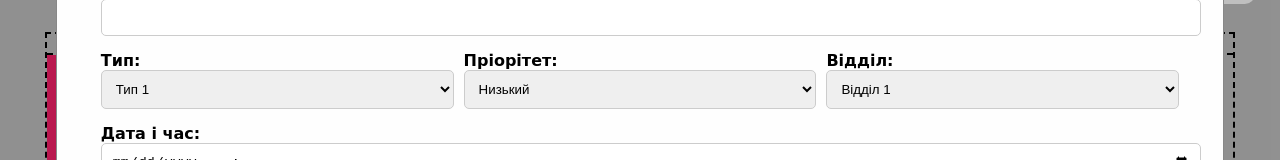
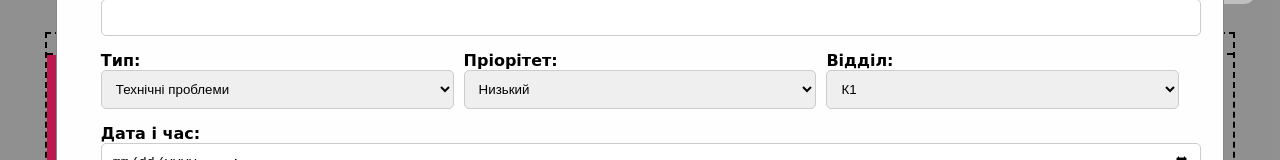
Before and after one commit to AnHawk/CRMTech.gitgub.io, a plain HTML site: page blocks/mainpage.html in a window 1280 px wide. Both pictures are taken after a click on the button "Add Task". Shown: the part 166-326 px from the top of the page. Drawn offline with Linux system fonts and the light colour scheme; no server answers; a web font is replaced by a local one.

Commit message:
Fetch
Типи та відділи

```diff
--- a/blocks/mainpage.html
+++ b/blocks/mainpage.html
@@ -61,9 +61,11 @@
                                 <div style="flex: 1; margin-right: 10px;">
                                     <label for="type" class="form-label">Тип:</label>
                                     <select id="type" class="select">
-                                        <option value="Тип 1">Тип 1</option>
-                                        <option value="Тип 2">Тип 2</option>
-                                        <option value="Тип 3">Тип 3</option>
+                                        <option value="Тип 1">Технічні проблеми</option>
+                                        <option value="Тип 2">Консультація</option>
+                                        <option value="Тип 3">Адміністрування</option>
+                                        <option value="Тип 3">Допомога за налаштуванням</option>
+                                        <option value="Тип 3">Інше</option>
                                     </select>
                                 </div>
                                 <div style="flex: 1; margin-right: 10px;">
@@ -77,9 +79,15 @@
                                 <div style="flex: 1;">
                                     <label for="department" class="form-label">Відділ:</label>
                                     <select id="department" class="select">
-                                        <option value="Відділ 1">Відділ 1</option>
-                                        <option value="Відділ 2">Відділ 2</option>
-                                        <option value="Відділ 3">Відділ 3</option>
+                                        <option value="Відділ 1">К1</option>
+                                        <option value="Відділ 2">К2</option>
+                                        <option value="Відділ 3">К3</option>
+                                        <option value="Відділ 3">К4</option>
+                                        <option value="Відділ 3">К5</option>
+                                        <option value="Відділ 3">К6</option>
+                                        <option value="Відділ 3">К7</option>
+                                        <option value="Відділ 3">К8</option>
+                                        <option value="Відділ 3">К9</option>
                                     </select>
                                 </div>
                             </div>
```
